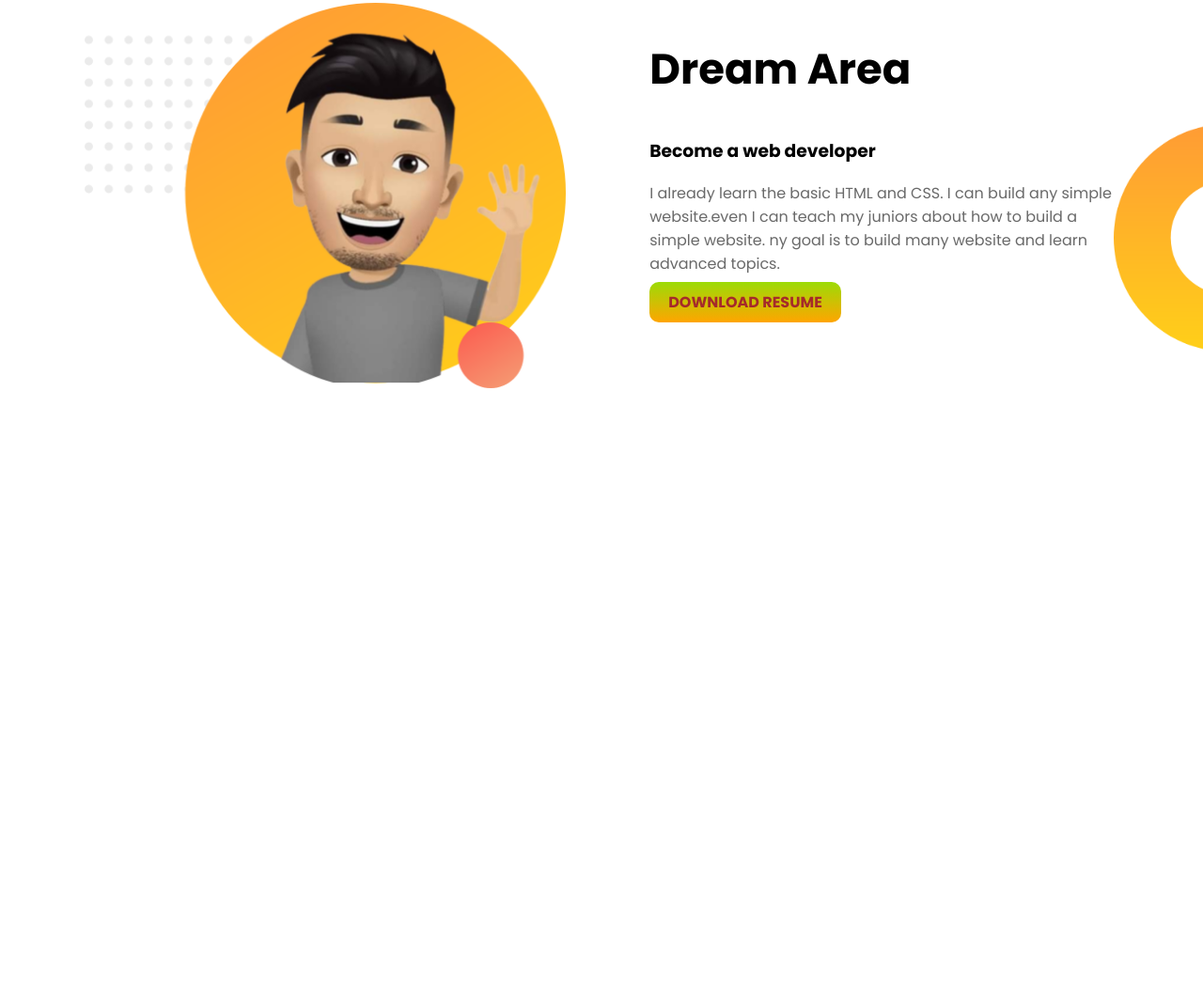
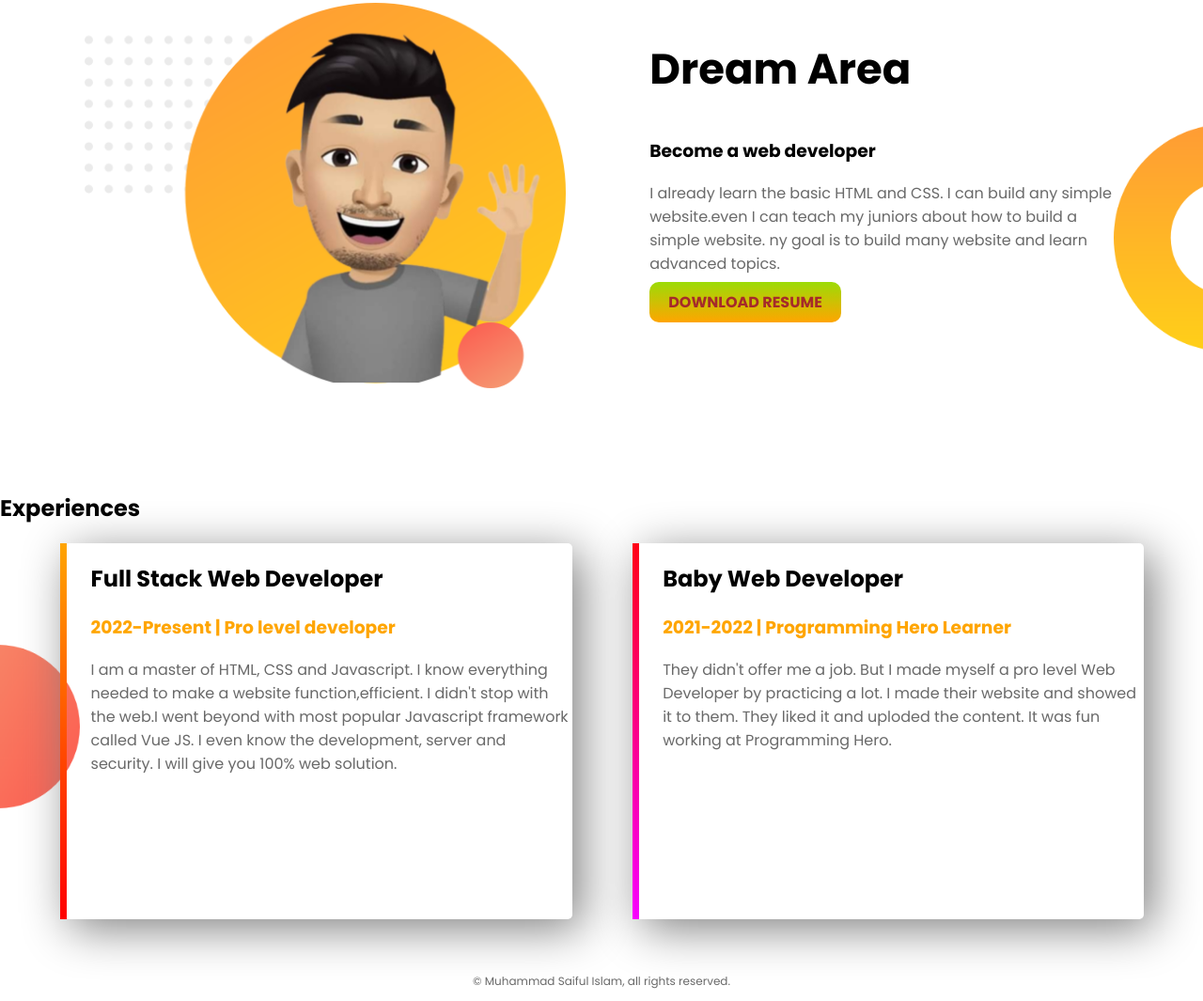
Before and after one commit to MuhammadSaifulIslam/Day-12-Web-Portfolio, a plain HTML site: page index.html in a window 1280 px wide. Shown: the part 497-1562 px from the top of the page at 94% size. Before the commit the page ends 1000 px from the top, so only its background shows below. Drawn offline with Linux system fonts and the light colour scheme.

Commit message:
finished-documents

```diff
--- a/index.html
+++ b/index.html
@@ -43,5 +43,35 @@
          <a class="link-button" target="blank" href="https://www.linkedin.com/in/muhammad-saiful-islam-b231bb235/">DOWNLOAD RESUME</a>
      </div>
  </section>
+ <section class="experience-bg">
+     <h2>
+         Experiences
+     </h2>
+     <div class="box" id="look" id="full-stuck">
+        <h2>Full Stack Web Developer
+        </h2>
+        <h3 class="name-heighlight">
+            2022-Present | Pro level developer
+        </h3>
+        <P>
+            I am a master of HTML, CSS and Javascript. I know everything needed to make a website function,efficient. I didn't stop with the web.I went beyond with most popular Javascript framework called Vue JS. I even know the development, server and security. I will give you 100% web solution.
+        </P>
+     </div>
+     <div class="box" id="look-two">
+        <h2>Baby Web Developer
+        </h2>
+        <h3 class="name-heighlight">
+            2021-2022 | Programming Hero Learner
+        </h3>
+        <p>
+            They didn't offer me a job. But I made myself a pro level Web Developer by practicing a lot. I made their website and showed it to them. They liked it and uploded the content. It was fun working at Programming Hero.
+        </p>
+     </div>
+ </section>
+ <FOOter>
+     <P>
+        © Muhammad Saiful Islam, all rights reserved.
+     </P>
+ </FOOter>
 </body>
 </html>
--- a/style.css
+++ b/style.css
@@ -41,3 +41,29 @@ section{
     background-position: right;
     background-size: 95px;
 }
+#look{
+    box-shadow: 10px 10px 50px gray;
+    border-radius: 5px;
+    height:80%;
+    border-left: 7px solid;
+    border-image: linear-gradient(180deg,orange,red);
+    border-image-slice: 1;
+}
+#look-two{
+    box-shadow: 10px 10px 50px gray;
+    border-radius: 5px;
+    height:80%;
+    border-left: 7px solid;
+    border-image: linear-gradient(180deg,rgb(255, 0, 21),rgb(247, 0, 255));
+    border-image-slice: 1;
+}
+.experience-bg{
+    background-image: url(images/exp-bg.png);
+    background-repeat: no-repeat;
+    background-position: left;
+    background-size: 85px;
+}
+footer p{
+    text-align: center;
+    font-size: 12px;
+}
```
